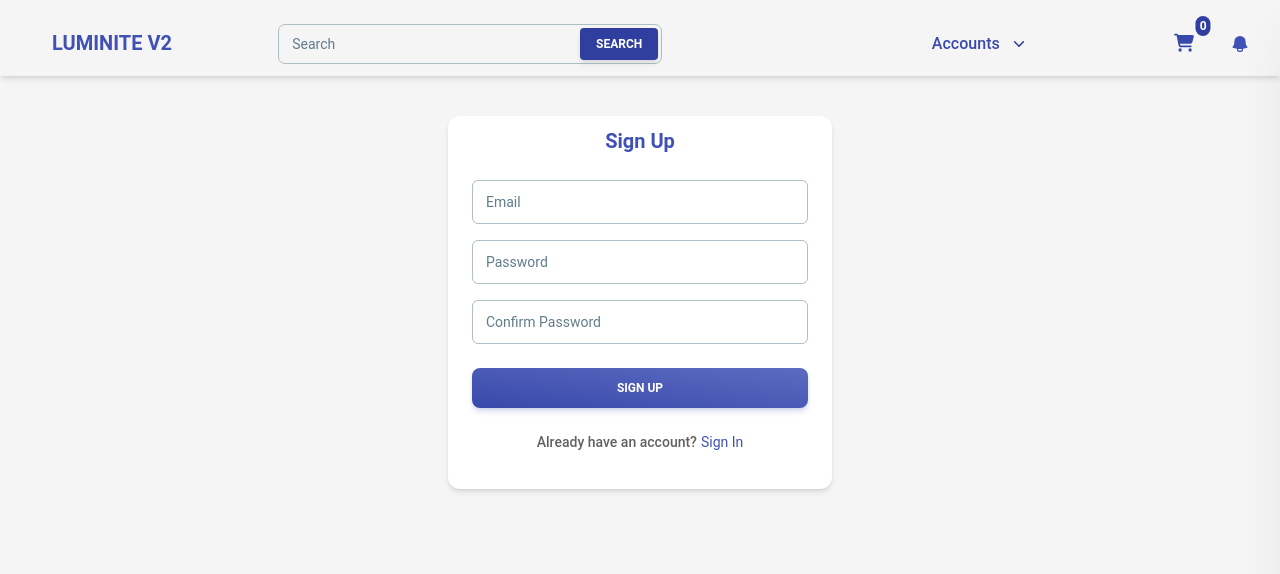
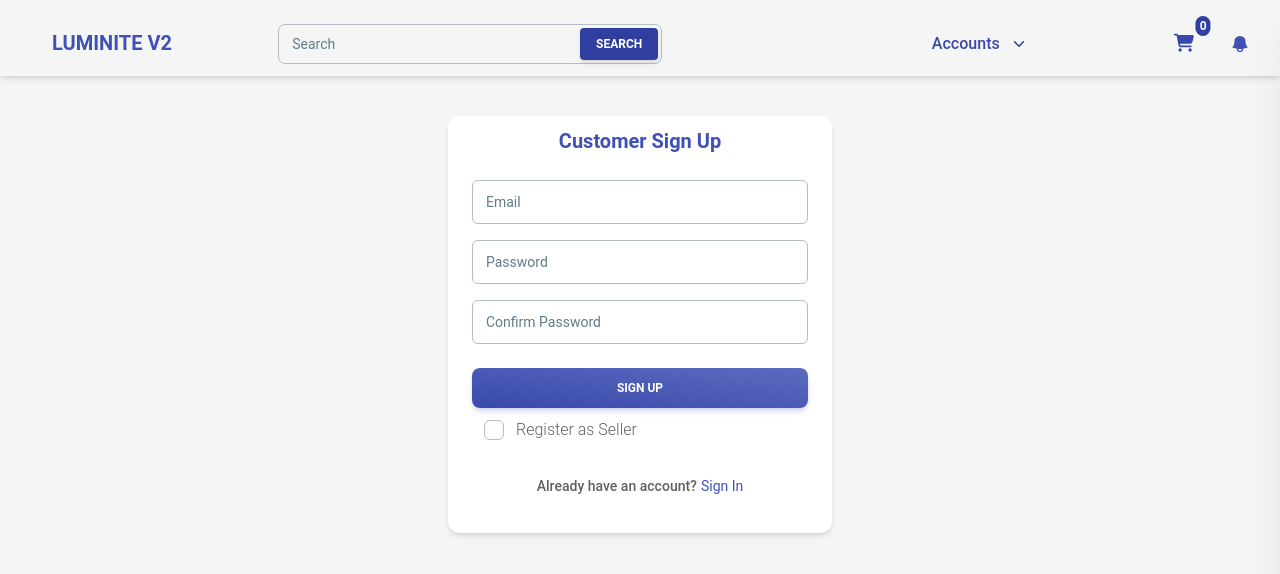
Before and after one commit to jis4nx/luminite_v2-frontend, a Next.js app: page /account/signup in a window 1280 px wide. Shown: the top 574 px of the page. Built offline with nearby package versions, Linux system fonts and the light colour scheme; no server answers; what next-redux-wrapper would draw is missing.

Commit message:
Add Seller Type to Register

```diff
--- a/components/SignUp/SignUp.jsx
+++ b/components/SignUp/SignUp.jsx
@@ -7,6 +7,7 @@ import {
   Card,
   CardBody,
   CardFooter,
+  Checkbox,
   Input,
   Typography,
 } from "@material-tailwind/react";
@@ -18,9 +19,16 @@ import { faCircleCheck } from "@fortawesome/free-solid-svg-icons";
 function SignUp() {
   const [mounted, setMounted] = useState();
   const [registered, setRegistered] = useState(false);
+  const [type, setType] = useState("CUSTOMER");
   React.useEffect(() => setMounted(true), []);
+  React.useEffect(() => {
+    console.log(type);
+  }, [type]);
 
   const signUpUser = useMutation(registerUser);
+  const typeUpdate = (checked) => {
+    checked ? setType("SELLER") : setType("CUSTOMER");
+  };
 
   const formik = useFormik({
     initialValues: {
@@ -29,7 +37,7 @@ function SignUp() {
       password2: "",
     },
     onSubmit: (values) => {
-      let data = { ...values, type: "CUSTOMER" };
+      let data = { ...values, type: type };
       signUpUser.mutate(data, {
         onSuccess: () => {
           setRegistered(true);
@@ -54,7 +62,7 @@ function SignUp() {
         <form onSubmit={formik.handleSubmit} className="mt-10">
           <Card className="w-96 mx-auto py-3">
             <Typography variant="h5" color="indigo" className="mx-auto">
-              Sign Up
+              {`${type[0] + type.slice(1).toLowerCase()} Sign Up`}
             </Typography>
             <CardBody className="flex flex-col gap-4">
               <Input
@@ -87,6 +95,11 @@ function SignUp() {
               <Button variant="gradient" fullWidth type="submit" color="indigo">
                 Sign Up
               </Button>
+              <Checkbox
+                color="indigo"
+                label={`Register as Seller`}
+                onChange={(e) => typeUpdate(e.target.checked)}
+              />
               <Typography variant="small" className="mt-6 flex justify-center">
                 <p className="text-gray-700 font-medium">
                   Already have an account?
```
